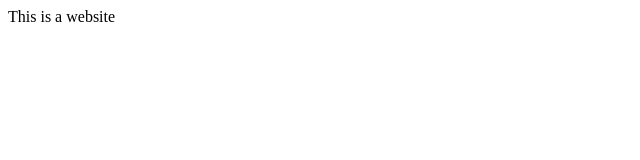
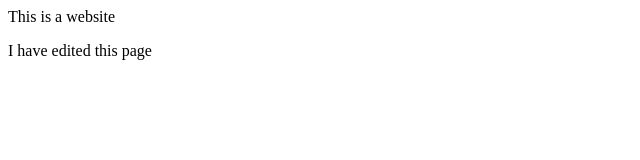
Before and after one commit to csrobins03/justforfun, a plain HTML site: page index.html in a window 1280 px wide. Shown: the whole page, without its empty margins (0-640 px from the left). Drawn offline with Linux system fonts and the light colour scheme.

Commit message:
Update index.html

```diff
--- a/index.html
+++ b/index.html
@@ -1,3 +1,5 @@
 <html>
-	<body>This is a website</body>
+	<body>This is a website
+	<p>I have edited this page</p>
+	</body>
 </html>
```
